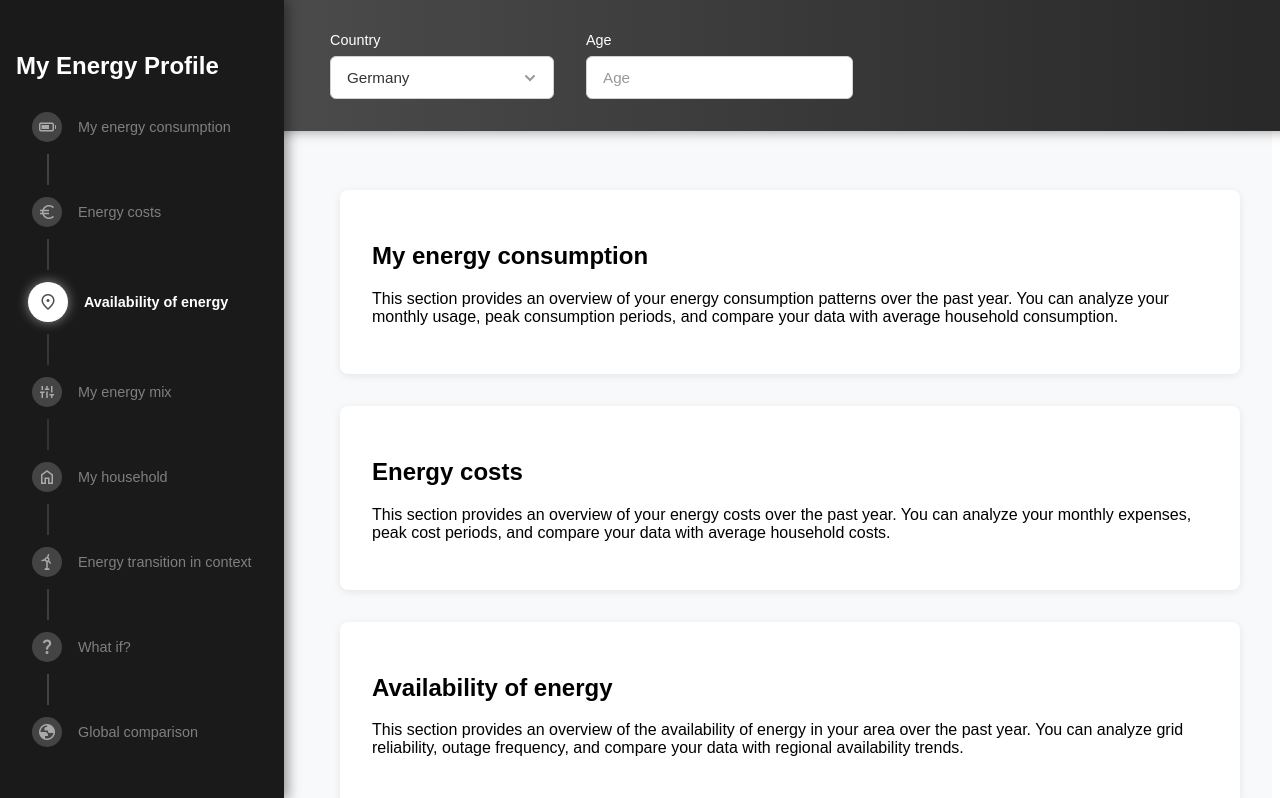
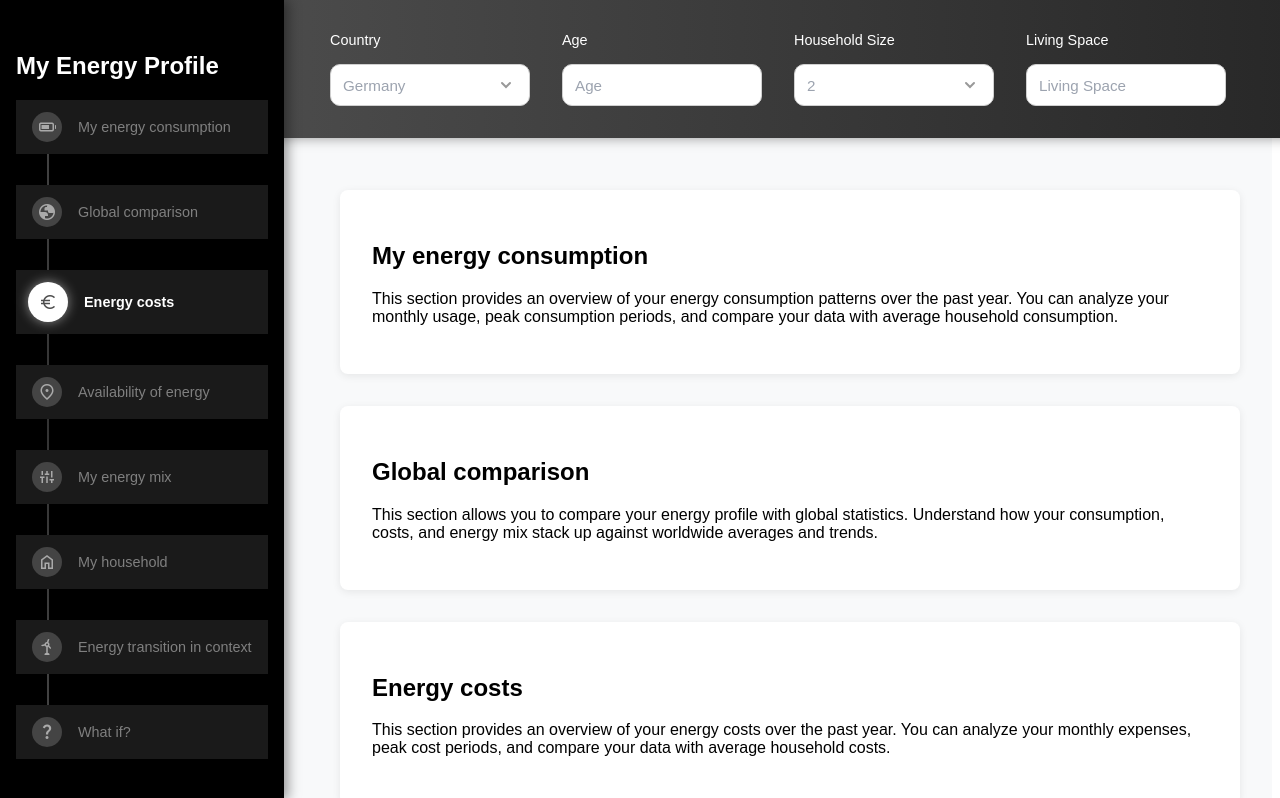
Before and after one commit to unige-vizis/MyEnergyProfile, a Vue app: page / in a window 1280 px wide. Shown: the top 798 px of the page. Built offline with nearby package versions, Linux system fonts and the light colour scheme.

Commit message:
Fix Scrolling Bug and add ConfigHeader

```diff
--- a/src/App.vue
+++ b/src/App.vue
@@ -1,13 +1,13 @@
 <script setup>
 import Sidebar from './components/Sidebar.vue';
 import Consumption from './components/Consumption.vue';
+import Global from './components/Global.vue';
 import Costs from './components/Costs.vue';
 import Availability from './components/Availability.vue';
 import Mix from './components/Mix.vue';
 import Household from './components/Household.vue';
 import ETransition from './components/ETransition.vue';
 import If from './components/If.vue';
-import Global from './components/Global.vue';
 import ConfigHeader from './components/ConfigHeader.vue';
 </script>
 
@@ -18,13 +18,13 @@ import ConfigHeader from './components/ConfigHeader.vue';
       <ConfigHeader></ConfigHeader>
       <main class="main-content">
         <Consumption></Consumption>
+        <Global></Global>
         <Costs></Costs>
         <Availability></Availability>
         <Mix></Mix>
         <Household></Household>
         <ETransition></ETransition>
         <If></If>
-        <Global></Global>
       </main>
     </div>
   </div>
--- a/src/components/ConfigHeader.vue
+++ b/src/components/ConfigHeader.vue
@@ -3,7 +3,7 @@ import AppInput from './AppInput.vue';
 import AppSelect from './AppSelect.vue';
 import { ref } from 'vue';
 
-const country = ref('GE');
+const country = ref('');
 const countryOptions =
   [
         { value: 'GE', label: 'Germany' },
@@ -44,12 +44,23 @@ const countryOptions =
         { value: 'AM', label: 'Armenia' },
         { value: 'KZ', label: 'Kazakhstan' }
 ];
+
+const householdSize = [
+  {value:1, label:1},
+  {value:2, label:2},
+  {value:3, label:3},
+  {value:4, label:4},
+  {value:5, label:5},
+  {value:6, label:'6+'},
+];
 </script>
 
 <template>
   <div class="config-header">
-    <AppSelect :options="countryOptions" label="Country" v-model="country"> </AppSelect>
-    <AppInput label="Age" placeholder="Age" type="number"> </AppInput>
+    <AppSelect class="config-item" :options="countryOptions" label="Country" v-model="country" placeholder="Germany"> </AppSelect>
+    <AppInput class="config-item" label="Age" placeholder="Age" type="number"> </AppInput>
+    <AppSelect class="config-item" :options="householdSize" label="Household Size" placeholder="2"></AppSelect>
+    <AppInput class="config-item" label="Living Space" placeholder="Living Space" type="number" :min="10" :max="500"> </AppInput>
   </div>
 </template>
 
@@ -67,4 +78,38 @@ const countryOptions =
   box-shadow: 4px 0 12px rgba(0, 0, 0, 0.4);
   z-index: 100;
 }
+
+.config-item {
+  flex: 0 0 200px;
+  min-width: 200px;
+}
+
+.config-header :deep(input),
+.config-header :deep(select) {
+  width: 100%;
+  height: 42px;
+  box-sizing: border-box;
+  padding: 0 0.75rem;
+  border-radius: 10px;
+}
+
+.config-header :deep(label) {
+  display: block;
+  margin-bottom: 0.5rem;
+}
+.config-header :deep(input::placeholder) {
+  color: #9ca3af; /* grau */
+  opacity: 1;     /* wichtig für Firefox */
+}
+/* grauer Placeholder-Zustand */
+.config-header :deep(select:has(option:checked[value=""])) {
+  color: #9ca3af;
+}
+
+/* normale Farbe, sobald echte Auswahl */
+.config-header :deep(select) {
+  color: black;
+}
+
+
 </style>
--- a/src/components/If.vue
+++ b/src/components/If.vue
@@ -7,6 +7,11 @@
       savings.
     </p>
   </section>
+  <div class="scroll-spacer" aria-hidden="true"></div>
 </template>
-
+<style scoped>
+  .scroll-spacer {
+    height: 50vh;
+  }
+  </style>
 <script setup></script>
--- a/src/components/Sidebar.vue
+++ b/src/components/Sidebar.vue
@@ -33,13 +33,13 @@ import { ref, onMounted, onUnmounted } from 'vue'
 const currentSection = ref('consumption')
 const sections = ref([
   { id: "consumption", name: "My energy consumption", icon: "battery_android_frame_5", },
+  { id: "global", name: "Global comparison", icon: "globe", },
   { id: "costs", name: "Energy costs", icon: "euro", },
   { id: "availability", name: "Availability of energy", icon: "location_on",},
   { id: "mix", name: "My energy mix", icon: "instant_mix", },
   { id: "household", name: "My household", icon: "home", },
   { id: "transition", name: "Energy transition in context", icon: "energy",},
   { id: "if", name: "What if?", icon: "question_mark", },
-  { id: "global", name: "Global comparison", icon: "globe", },
 ]);
 
 const scrollToSection = (sectionId) => {
@@ -90,7 +90,7 @@ onUnmounted(() => {
   left: 0;
   top: 0;
   height: 100vh;
-  background-color: #1a1a1a;
+  background-color: black;
   color: white;
   box-shadow: 4px 0 12px rgba(0, 0, 0, 0.4);
   z-index: 1000;
```
Also changed, not shown: src/assets/style.css (line endings or trailing spaces).
